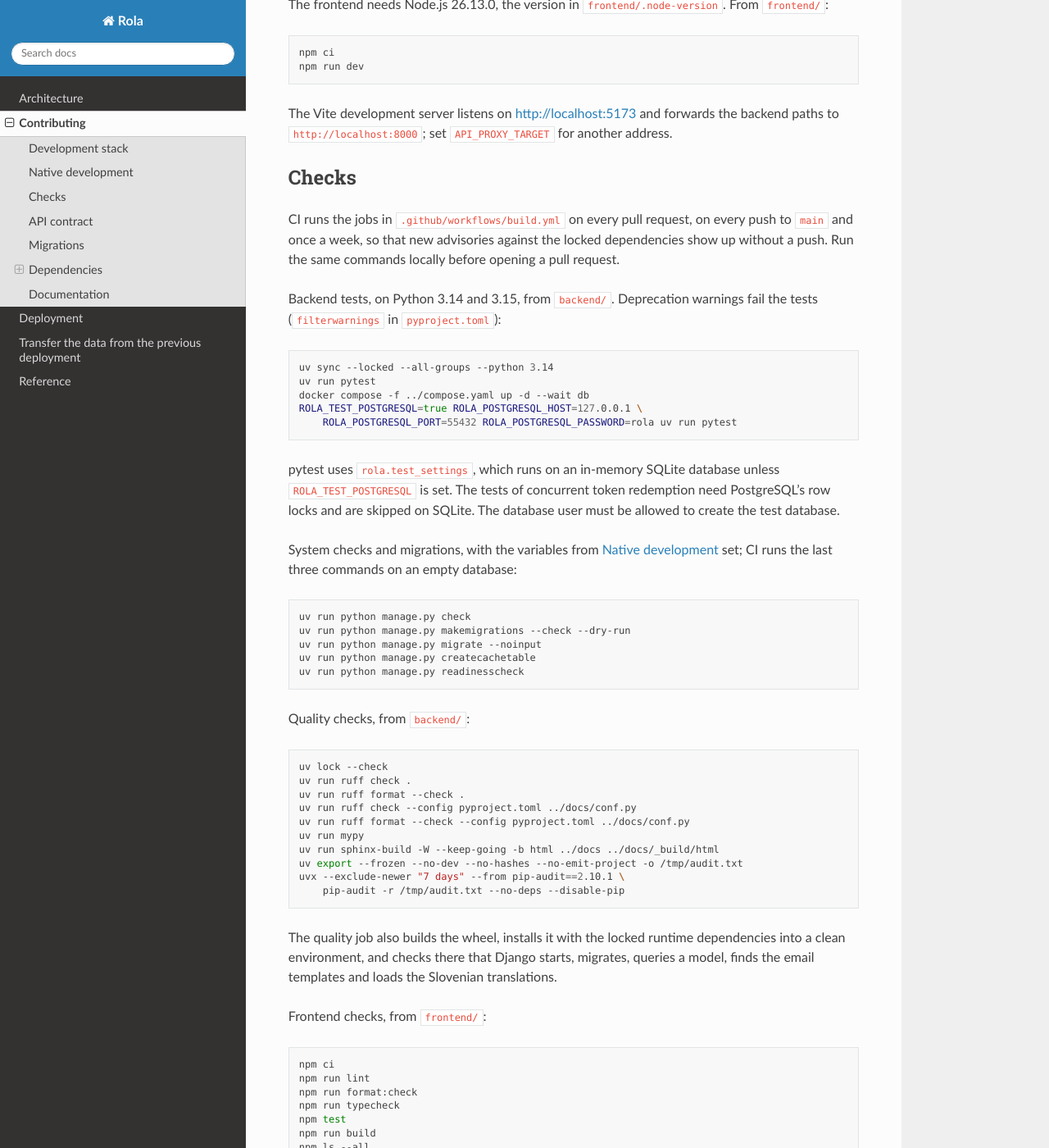
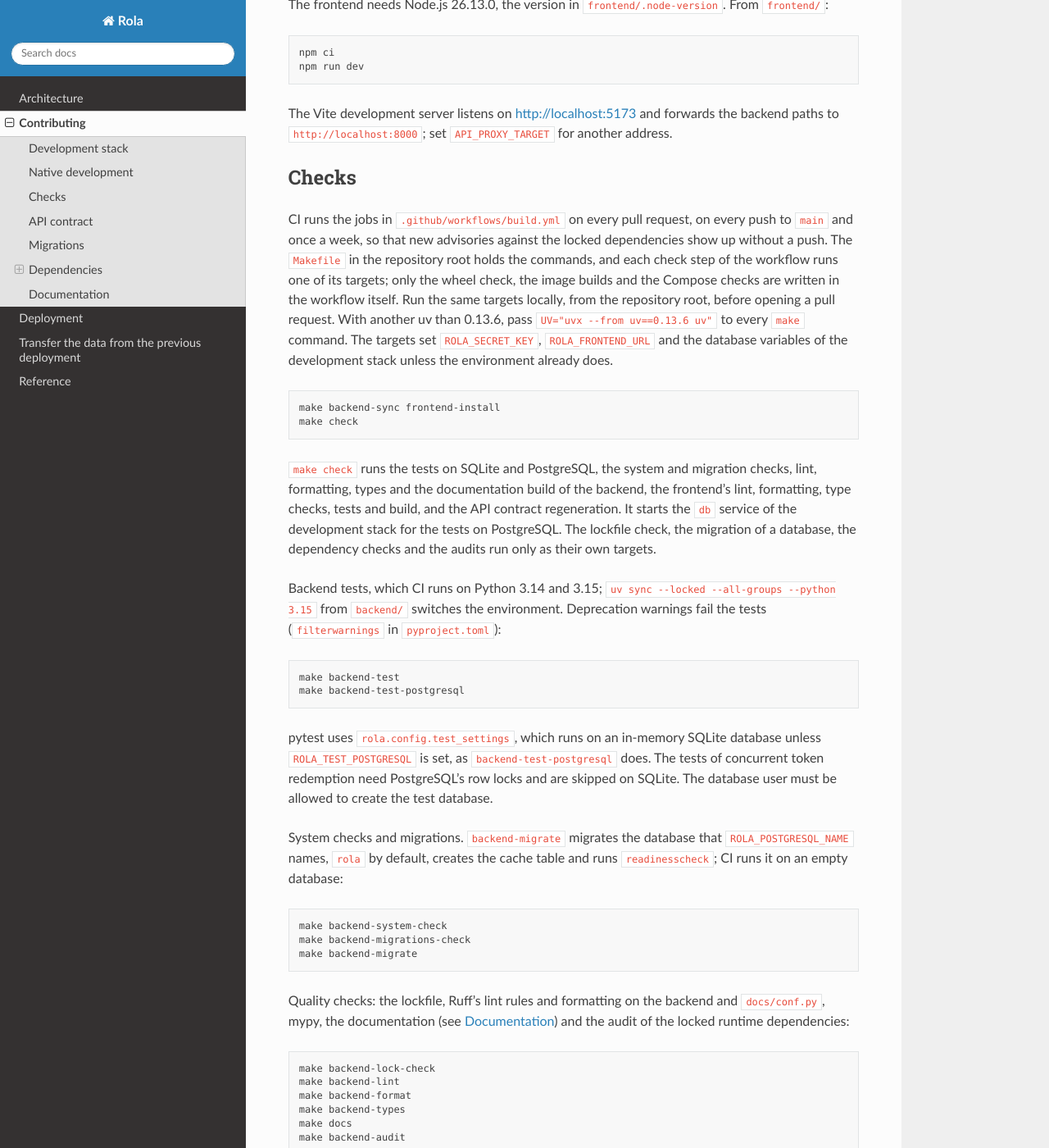
Before and after one commit to dblenkus/rola, a Sphinx documentation site: the page built from docs/contributing.rst, in a window 1280 px wide and 1400 px high, scrolled down 1413 px. Shown: the whole window at 82% size. Built offline with Sphinx 7.4.7 and the Read the Docs theme 3.1.0, drawn with Linux system fonts in a browser that asks for light colours; the version number could not be read and is left out; some of the changed text lies outside the part shown.

Commit message:
Describe the new layout in the documentation
The architecture page describes the apps, their import order and the
frontend features; the reference lists the modules of every domain app;
the contributing guide uses the Makefile targets and the new paths, and
loses the paragraph on the expired Django cooldown exemption. The
READMEs and the deployment page drop the /core proxy path and name the
admin download.

Assisted-by: Claude Code

```diff
--- a/docs/architecture.rst
+++ b/docs/architecture.rst
@@ -9,18 +9,52 @@ its own dependency manifest, lockfile and image.
 Backend
 =======
 
-The backend in ``backend/`` is one Python distribution, ``rola``:
+The backend in ``backend/`` is one Python distribution, ``rola``. The package
+holds the project configuration and one Django app per domain:
 
-* ``rola`` is the Django project. It reads its configuration from the
-  environment, routes the URLs, and installs the admin site whose login
-  shares the API login's rate limit.
-* ``drf_user`` holds the accounts: registration, activation, token login,
-  password recovery and the profile.
-* ``rolca`` holds the contest domain: ``core`` (contests, themes, authors,
-  submissions and photographs), ``rating`` (juries, ratings, results and
-  rewards) and ``payment``.
-* ``utils`` provides the ``readinesscheck`` command that the container health
-  check runs.
+``rola.config``
+   The settings, which read the configuration from the environment, the URL
+   configuration and the WSGI application. It is not an app.
+``rola.common``
+   The base model and serializer, the shared permissions, ordering filter and
+   pagination, and the ``readinesscheck`` command that the container health
+   check runs.
+``rola.accounts``
+   Accounts: registration, activation, token login, password recovery, the
+   profile and the account emails. It also installs the admin site, whose
+   login shares the API login's rate limit.
+``rola.contests``
+   What an organizer sets up: contests, themes and institutions.
+``rola.entries``
+   What an entrant submits: authors, submission sets, submissions and their
+   photographs, with the upload rules, the photograph processing and the
+   contest download.
+``rola.payments``
+   Payments, and the filter for paid submissions that judging and the results
+   use.
+``rola.judging``
+   Juries, ratings, theme results and rewards.
+
+The apps depend on each other in one direction. Each imports only from the
+apps before it in the order ``common``, ``accounts``, ``contests``,
+``entries``, ``payments``, ``judging``, and ``config`` composes them. Where an
+earlier app needs a rule of a later one, the later app adds it: ``entries``
+registers the contest admin with the contest download, and refuses to delete
+an account through the API while the account has entries in a closed
+contest.
+
+Each app has the same shape. ``models.py`` holds the models and a query set
+whose methods name the rules about which rows qualify, such as the contests
+in judging. ``services.py`` holds writes that enforce rules across models,
+such as an upload's photograph limit and its idempotency key, and the rules
+that the API checks before a change, such as whether a contest still accepts
+entries. The ``api`` package holds the serializers, views, filters and
+permissions, and ``routes.py``, which registers the app's endpoints on the
+project's router. The ``accounts`` API package also holds the token
+authentication and the rate limits, and its ``routes.py`` takes the account
+viewset that ``entries`` extends and lists the login path, which the project
+routes before the router's paths.
+The tests are in ``backend/tests``, one directory per app.
 
 PostgreSQL holds all state. The ``rola_cache`` table, created by
 ``createcachetable``, keeps the rate-limit counters, so every Gunicorn worker
@@ -37,6 +71,28 @@ authenticates with a token that it keeps in the browser's local storage. The
 backend therefore sends no CORS headers: in production nginx serves the
 application and the API from one origin, and in development the Vite
 development server forwards the backend paths to Django.
+
+``frontend/src`` is organized by feature:
+
+``app``
+   The entry point, the routes, the Redux store, the page layout, the
+   translations and the Sentry setup.
+``shared``
+   Code that knows no feature: the API client and types, user interface
+   components, hooks and utilities.
+``features``
+   ``auth``, ``contests``, ``upload``, ``jury``, ``results``, ``admin`` and
+   ``notifications``. Each holds its API calls in ``api.ts``, and its
+   components, pages and Redux Toolkit slices.
+``test``
+   Fixtures, API mocks and the test setup.
+
+ESLint enforces the direction of the imports: ``shared`` imports nothing from
+``app`` or a feature, and a feature imports another feature only through the
+other feature's ``index.ts``. Features may import the store's types and
+hooks from ``app``; no rule covers that direction. The API client therefore does not import the
+store: the store registers the client's handler for unexpected failures,
+which shows the error notification, when it is created.
 
 The API contract
 ================
--- a/docs/contributing.rst
+++ b/docs/contributing.rst
@@ -87,86 +87,102 @@ Checks
 
 CI runs the jobs in ``.github/workflows/build.yml`` on every pull request,
 on every push to ``main`` and once a week, so that new advisories against
-the locked dependencies show up without a push. Run the same commands
-locally before opening a pull request.
-
-Backend tests, on Python 3.14 and 3.15, from ``backend/``. Deprecation
-warnings fail the tests (``filterwarnings`` in ``pyproject.toml``):
+the locked dependencies show up without a push. The ``Makefile`` in the
+repository root holds the commands, and each check step of the workflow runs
+one of its targets; only the wheel check, the image builds and the Compose
+checks are written in the workflow itself. Run the same targets locally,
+from the repository root, before opening a pull request. With another uv
+than 0.13.6, pass ``UV="uvx --from uv==0.13.6 uv"`` to every ``make``
+command. The targets set ``ROLA_SECRET_KEY``,
+``ROLA_FRONTEND_URL`` and the database variables of the development stack
+unless the environment already does.
 
 .. code-block:: shell
 
-   uv sync --locked --all-groups --python 3.14
-   uv run pytest
-   docker compose -f ../compose.yaml up -d --wait db
-   ROLA_TEST_POSTGRESQL=true ROLA_POSTGRESQL_HOST=127.0.0.1 \
-       ROLA_POSTGRESQL_PORT=55432 ROLA_POSTGRESQL_PASSWORD=rola uv run pytest
+   make backend-sync frontend-install
+   make check
 
-pytest uses ``rola.test_settings``, which runs on an in-memory SQLite
-database unless ``ROLA_TEST_POSTGRESQL`` is set. The tests of concurrent
-token redemption need PostgreSQL's row locks and are skipped on SQLite. The
-database user must be allowed to create the test database.
+``make check`` runs the tests on SQLite and PostgreSQL, the system and
+migration checks, lint, formatting, types and the documentation build of the
+backend, the frontend's lint, formatting, type checks, tests and build, and
+the API contract regeneration. It starts the ``db`` service of the
+development stack for the tests on PostgreSQL. The lockfile check, the
+migration of a database, the dependency checks and the audits run only as
+their own targets.
 
-System checks and migrations, with the variables from `Native development`_
-set; CI runs the last three commands on an empty database:
+Backend tests, which CI runs on Python 3.14 and 3.15; ``uv sync --locked
+--all-groups --python 3.15`` from ``backend/`` switches the environment.
+Deprecation warnings fail the tests (``filterwarnings`` in
+``pyproject.toml``):
 
 .. code-block:: shell
 
-   uv run python manage.py check
-   uv run python manage.py makemigrations --check --dry-run
-   uv run python manage.py migrate --noinput
-   uv run python manage.py createcachetable
-   uv run python manage.py readinesscheck
+   make backend-test
+   make backend-test-postgresql
 
-Quality checks, from ``backend/``:
+pytest uses ``rola.config.test_settings``, which runs on an in-memory SQLite
+database unless ``ROLA_TEST_POSTGRESQL`` is set, as
+``backend-test-postgresql`` does. The tests of concurrent token redemption
+need PostgreSQL's row locks and are skipped on SQLite. The database user must
+be allowed to create the test database.
+
+System checks and migrations. ``backend-migrate`` migrates the database that
+``ROLA_POSTGRESQL_NAME`` names, ``rola`` by default, creates the cache table
+and runs ``readinesscheck``; CI runs it on an empty database:
 
 .. code-block:: shell
 
-   uv lock --check
-   uv run ruff check .
-   uv run ruff format --check .
-   uv run ruff check --config pyproject.toml ../docs/conf.py
-   uv run ruff format --check --config pyproject.toml ../docs/conf.py
-   uv run mypy
-   uv run sphinx-build -W --keep-going -b html ../docs ../docs/_build/html
-   uv export --frozen --no-dev --no-hashes --no-emit-project -o /tmp/audit.txt
-   uvx --exclude-newer "7 days" --from pip-audit==2.10.1 \
-       pip-audit -r /tmp/audit.txt --no-deps --disable-pip
+   make backend-system-check
+   make backend-migrations-check
+   make backend-migrate
+
+Quality checks: the lockfile, Ruff's lint rules and formatting on the backend
+and ``docs/conf.py``, mypy, the documentation (see `Documentation`_) and the
+audit of the locked runtime dependencies:
+
+.. code-block:: shell
+
+   make backend-lock-check
+   make backend-lint
+   make backend-format
+   make backend-types
+   make docs
+   make backend-audit
 
 The quality job also builds the wheel, installs it with the locked runtime
 dependencies into a clean environment, and checks there that Django starts,
 migrates, queries a model, finds the email templates and loads the Slovenian
 translations.
 
-Frontend checks, from ``frontend/``:
+Frontend checks:
 
 .. code-block:: shell
 
-   npm ci
-   npm run lint
-   npm run format:check
-   npm run typecheck
-   npm test
-   npm run build
-   npm ls --all
-   npm audit --omit=dev
+   make frontend-lint
+   make frontend-format
+   make frontend-typecheck
+   make frontend-test
+   make frontend-build
+   make frontend-deps
+   make frontend-audit
 
-``npm audit`` without ``--omit=dev`` also reports a moderate minimatch
-advisory in the development tooling, which has no fix yet.
+``frontend-audit`` runs ``npm audit --omit=dev``. Without ``--omit=dev``,
+``npm audit`` also reports a moderate minimatch advisory in the development
+tooling, which has no fix yet.
 
 The API contract job regenerates both generated files (see `API contract`_)
-and fails if either differs from the committed one. The image job builds the
-development and production targets of both Dockerfiles, with fake values for
-the frontend's build arguments, and pushes nothing. The Compose job runs
-``docker compose config`` on both Compose files. The GitHub configuration job
-lints the workflows with actionlint and validates ``.github/dependabot.yml``
-against Dependabot's schema. To run the same checks before pushing, run from
-the repository root:
+and fails if either differs from the committed one; ``make api-contract``
+does the same. The image job builds the development and production targets
+of both Dockerfiles, with fake values for the frontend's build arguments,
+and pushes nothing. The Compose job runs ``docker compose config`` on both
+Compose files. The GitHub configuration job lints the workflows with
+actionlint, in Docker, and validates ``.github/dependabot.yml`` against
+Dependabot's schema:
 
 .. code-block:: shell
 
-   docker run --rm -v "$PWD":/repo -w /repo rhysd/actionlint:1.7.12
-   uvx --exclude-newer "7 days" --from check-jsonschema==0.39.0 check-jsonschema \
-       --builtin-schema vendor.dependabot .github/dependabot.yml
+   make actionlint
+   make dependabot-config
 
 actionlint 1.7.12 does not know the ``ubuntu-26.04`` runner label, so
 ``.github/actionlint.yaml`` declares it.
@@ -175,19 +191,16 @@ API contract
 ============
 
 After changing a serializer, a view or a schema annotation, regenerate
-``backend/openapi.yaml`` and the frontend types from it:
+``backend/openapi.yaml`` and ``frontend/src/shared/api/generated-api.ts``
+from it, and commit both with the change:
 
 .. code-block:: shell
 
-   cd backend
-   ROLA_SECRET_KEY=schema-only ROLA_FRONTEND_URL=http://localhost:8080 \
-       uv run python manage.py spectacular --file openapi.yaml --validate --fail-on-warn
-   cd ../frontend
-   npm run api:generate
+   make api-schema api-types
 
-The command uses the production settings, which select the PostgreSQL
+The schema is generated with the production settings, which select the PostgreSQL
 backend; no database server needs to run. drf-spectacular takes integer
-bounds from the database backend, so generating with ``rola.test_settings``
+bounds from the database backend, so generating with ``rola.config.test_settings``
 (SQLite) would publish 64-bit bounds for 32-bit and 16-bit columns. Review
 both diffs with the change, update the frontend code and tests that use the
 changed responses, and list the contract change in ``docs/CHANGELOG.rst``.
@@ -208,37 +221,47 @@ rename a column only in a release after the one that stopped using it, and
 give a new ``NOT NULL`` column a database default (``db_default``).
 
 Regenerate one app at a time, so that each app keeps a single migration file.
-From ``backend/``:
+The apps' migrations depend on each other in the order of the apps:
+``contests`` on ``accounts``, ``entries`` on ``contests``, ``payments`` on
+``entries``, and ``judging`` on ``contests`` and ``entries``. From
+``backend/``:
 
 #. Delete the app's ``migrations/0001_schema.py``.
-#. Other apps' migrations depend on ``drf_user`` and ``core``, and the
-   migration loader fails while their dependency is missing. For those two
-   apps, write a scratch settings module that marks the dependent apps as
-   unmigrated, and do not commit it. For ``drf_user``, create
+#. The migration loader fails while a migration that another app's migration
+   depends on is missing. For ``accounts``, ``contests`` and ``entries``,
+   write a scratch settings module that marks the apps after it as
+   unmigrated, and do not commit it. For ``accounts``, create
    ``backend/regen_settings.py``:
 
    .. code-block:: python
 
-      from rola.test_settings import *  # noqa: F403
+      from rola.config.test_settings import *  # noqa: F403
 
-      MIGRATION_MODULES = {"core": None, "payment": None, "rating": None}
+      MIGRATION_MODULES = {
+          "contests": None,
+          "entries": None,
+          "payments": None,
+          "judging": None,
+      }
 
-   For ``core``, leave ``core`` out of ``MIGRATION_MODULES``. ``payment``
-   and ``rating`` need no scratch module; use ``rola.test_settings``.
+   For ``contests``, leave ``contests`` out of ``MIGRATION_MODULES``, and for
+   ``entries`` leave out ``contests`` and ``entries``. ``payments`` and
+   ``judging`` need no scratch module; use ``rola.config.test_settings``.
 #. Generate the migration under the same name, so the dependencies of the
    other apps stay valid:
 
    .. code-block:: shell
 
-      uv run python manage.py makemigrations drf_user --name schema --settings=regen_settings
+      uv run python manage.py makemigrations accounts --name schema --settings=regen_settings
 
-#. After regenerating ``rating``, add back the ``CryptoExtension()``
+#. After regenerating ``judging``, add back the ``CryptoExtension()``
    operation as the first operation, with its import from
    ``django.contrib.postgres.operations``. makemigrations does not generate
    it, and judging orders submissions by ``SHA1()``, which the pgcrypto
-   extension provides. ``tests/test_migrations.py`` fails without it.
-#. Delete the scratch module, then run ``makemigrations --check --dry-run``
-   and the tests on PostgreSQL.
+   extension provides. ``tests/project/test_migrations.py`` fails without
+   it.
+#. Delete the scratch module, then run ``make backend-migrations-check`` and
+   ``make backend-test-postgresql``.
 
 Dependencies
 ============
@@ -257,8 +280,8 @@ The resolvers refuse releases younger than 7 days: ``exclude-newer = "7
 days"`` in ``[tool.uv]`` and ``min-release-age=7`` in ``frontend/.npmrc``.
 This applies to manual and Dependabot version updates, whose cooldown is
 7 days too. Compromised releases are usually found and withdrawn within days.
-``uvx`` does not read ``[tool.uv]``, so the tool runs on this page and in CI
-pass ``--exclude-newer "7 days"`` themselves; the pinned tool version alone
+``uv tool run`` (``uvx``) does not read ``[tool.uv]``, so the tool runs in
+the ``Makefile`` pass ``--exclude-newer "7 days"`` themselves; the pinned tool version alone
 leaves its dependencies unrestricted.
 
 The policy also holds back security fixes younger than 7 days. When such a fix
@@ -295,12 +318,6 @@ which overrides ``frontend/.npmrc``, so the fix and any new package it pulls in
 can be hours old. Check their release dates, for example with ``npm view
 <package> time``, before merging.
 
-``exclude-newer-package = { django = false }`` in ``backend/pyproject.toml``
-is such an exemption, for the Django 6.1.3 security release, uploaded on
-2026-11-03 at 15:21 UTC. After 2026-11-10 15:22 UTC, delete the line and run
-``uv lock``; before then the lock fails, because no Django release inside the
-window satisfies the ``>=6.1.3`` floor.
-
 Pinned tools
 ------------
 
@@ -327,7 +344,8 @@ images and the actions. These pins move by hand:
   database from ``compose.yaml``. Dependabot ignores PostgreSQL majors, which
   need a dump and restore.
 * pip-audit 2.10.1, actionlint 1.7.12 and check-jsonschema 0.39.0 in the
-  workflow and on this page, and the ``ubuntu-26.04`` runner label.
+  ``Makefile``, the ``ubuntu-26.04`` runner label in the workflow and
+  ``.github/actionlint.yaml``.
 * The base OS release in the image tags: ``-alpine3.24`` for Node.js,
   nginx-unprivileged and PostgreSQL, and ``-slim-trixie`` for Python.
   Dependabot compares a tag only with tags of the same suffix, so it proposes
@@ -338,11 +356,13 @@ images and the actions. These pins move by hand:
 Documentation
 =============
 
-Build the documentation from ``backend/`` with warnings as errors:
+Build the documentation into ``docs/_build/html`` with warnings as errors;
+``DOCS_BUILD`` selects another directory:
 
 .. code-block:: shell
 
-   uv run sphinx-build -W --keep-going -b html ../docs ../docs/_build/html
+   make docs
 
-``docs/conf.py`` sets up Django with ``rola.test_settings`` for autodoc. User
+``docs/conf.py`` sets up Django with ``rola.config.test_settings`` for
+autodoc. User
 or operator visible changes go into ``docs/CHANGELOG.rst``.
```
Also changed, not shown: other parts of docs/architecture.rst (+2 -2 lines), other parts of docs/contributing.rst (+1 -1 lines), README.md (+11 -8 lines), docs/deployment.rst (+12 -11 lines), docs/reference.rst (+80 -2 lines), backend/README.rst, frontend/README.md.
